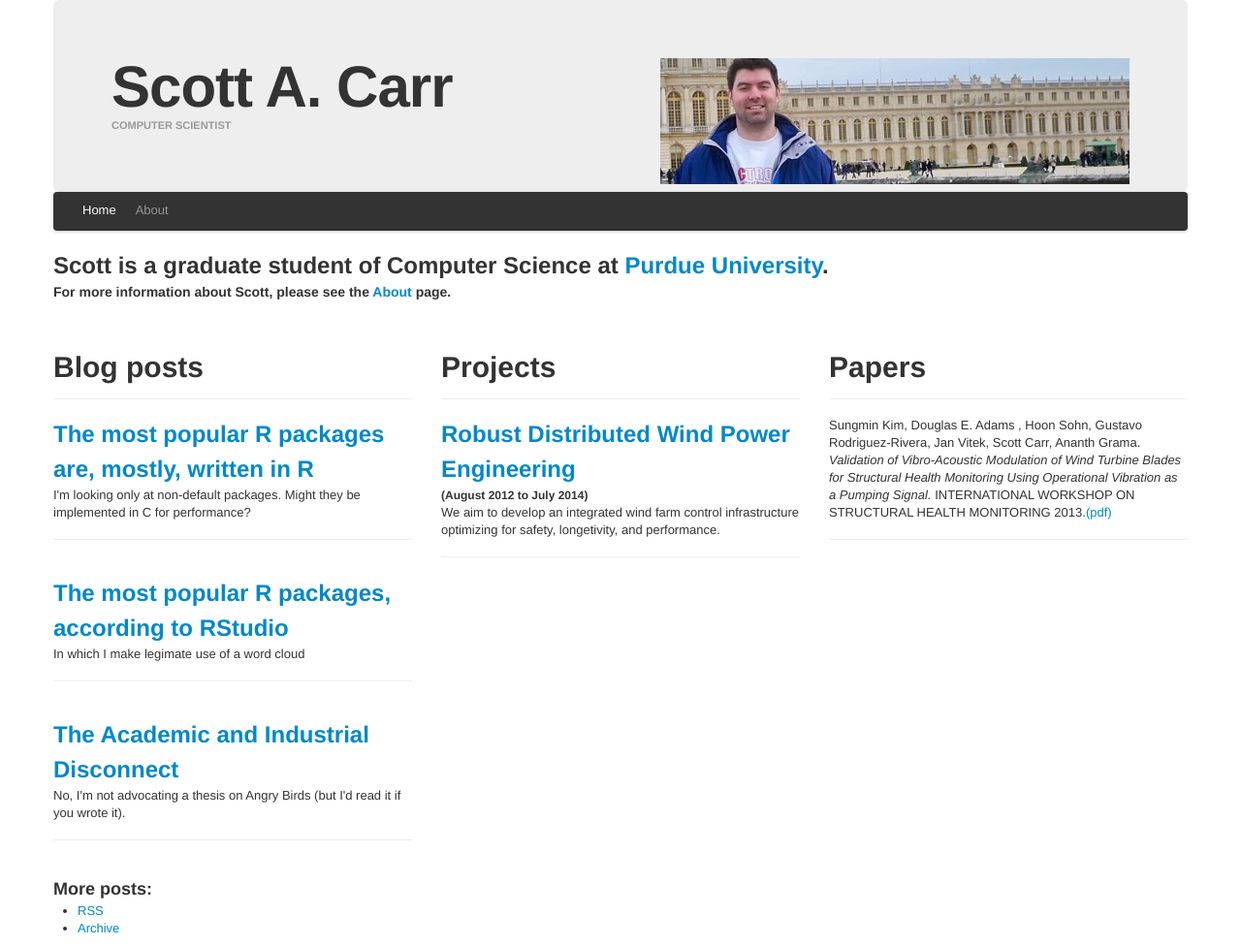
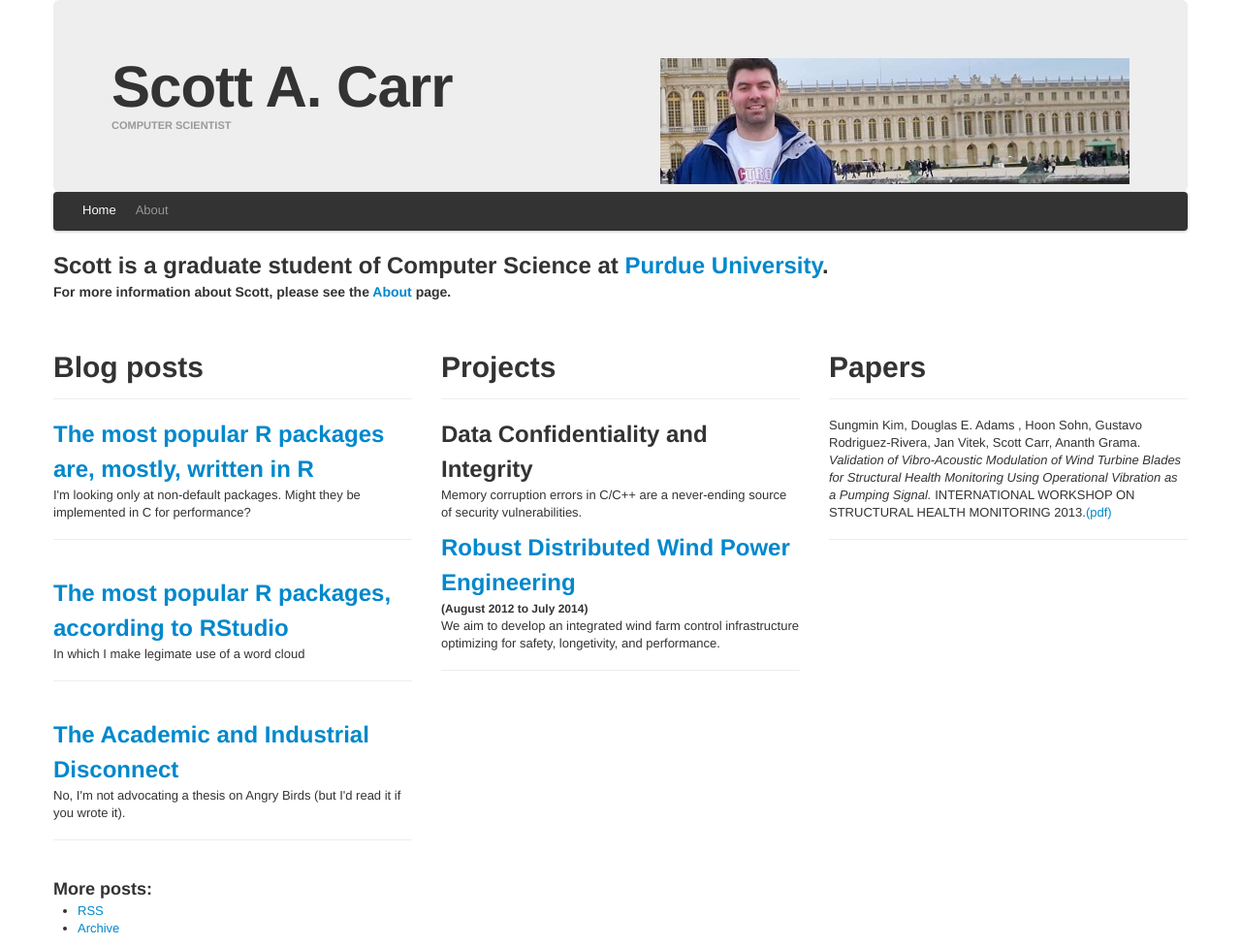
Before and after one commit to scottcarr/scottcarr.github.com, a Jekyll site: the page built from index.html, in a window 1280 px wide. Shown: the whole page at 97% size. Built offline with Jekyll 4.4.1, drawn with Linux system fonts in a browser that asks for light colours.

Commit message:
change projects

```diff
--- a/index.html
+++ b/index.html
@@ -41,6 +41,11 @@ title_element: h1
       <div class="page-header">
         <h1>Projects</h1>
       </div>
+      <h2 class="title">Data Confidentiality and Integrity</h2>
+      <p>
+      Memory corruption errors in C/C++ are a never-ending source of
+      security vulnerabilities.
+      </p>
       <h2 class="title"><a href="http://wind.cs.purdue.edu">
           Robust Distributed Wind Power Engineering</a></h2>
       <h5>(August 2012 to July 2014) </h5>
```
